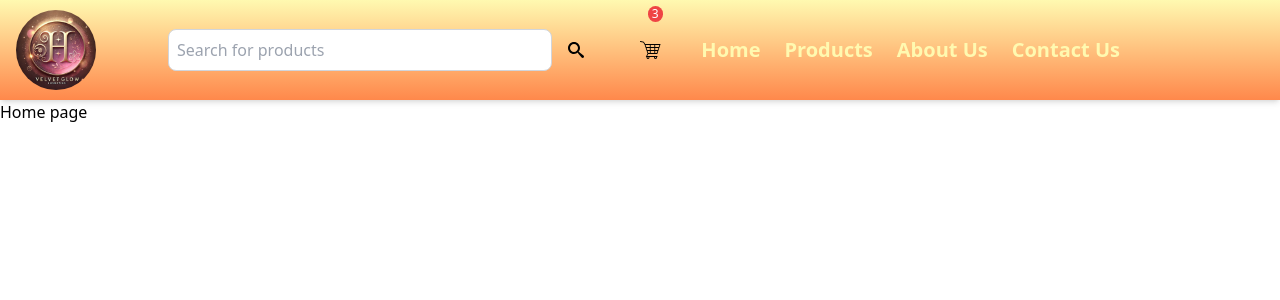
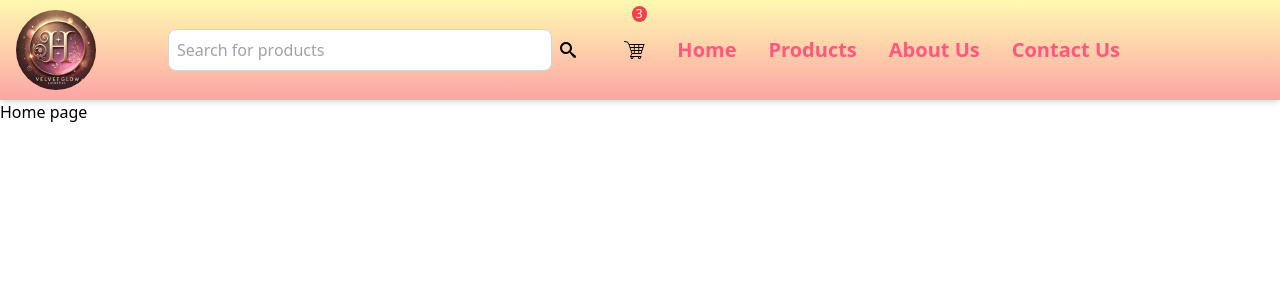
Before and after one commit to SKPHDeemantha/E-platformFrontend, a React (Vite) app: page / in a window 1280 px wide. Shown: the top 300 px of the page. Built offline with nearby package versions, Linux system fonts and the light colour scheme.

Commit message:
Update Header component styles; change background gradient, adjust link hover colors, and improve layout for better visual consistency

```diff
--- a/src/components/Header.jsx
+++ b/src/components/Header.jsx
@@ -4,7 +4,7 @@ import { GiShoppingCart } from "react-icons/gi";
 
 export default function Header() {
   return (
-    <header className="bg-gradient-to-b from-primary to-accent w-full h-[100px] flex justify-center items-center shadow-md">
+    <header className="bg-gradient-to-b from-primary to-red-300 w-full h-[100px] flex justify-center items-center shadow-md">
 
       <img
         src="/company logo.jpg"
@@ -13,20 +13,21 @@ export default function Header() {
       />
       <div className="h-full flex items-center w-full max-w-screen-lg justify-between px-4 md:px-8">
 
-        <div className="flex items-center space-x-2 p-2">
+        <div className="flex items-center  p-2">
           <input
             type="text"
             placeholder="Search for products"
             className="rounded-lg p-2 w-96 border border-gray-300 focus:outline-none focus:ring-2 focus:ring-accent"
+
           />
-          <Link className="p-2 hover:text-blue-300">
+          <Link className="p-2 hover:text-pink-900">
             <ImSearch />
           </Link>
         </div>
 
 
         <div className="relative">
-          <Link className="p-2 text-2xl hover:text-blue-300">
+          <Link className="p-2 text-2xl hover:text-pink-900">
             <GiShoppingCart />
           </Link>
           <span className="absolute top-0 right-0 bg-red-500 text-white text-xs rounded-full px-1">
@@ -35,28 +36,28 @@ export default function Header() {
         </div>
 
 
-        <div className="hidden md:flex space-x-6">
+        <div className="hidden md:flex space-x-8">
           <Link
             to="/"
-            className="text-primary font-bold text-xl hover:border-b border-b-primary"
+            className="text-mycolor font-bold text-xl hover:border-b border-b-primary hover:text-accent"
           >
             Home
           </Link>
           <Link
             to="/product"
-            className="text-primary font-bold text-xl hover:border-b border-b-primary"
+            className="text-mycolor font-bold text-xl hover:border-b border-b-primary hover:text-accent"
           >
             Products
           </Link>
           <Link
             to="/about"
-            className="text-primary font-bold text-xl hover:border-b border-b-primary"
+            className="text-mycolor font-bold text-xl hover:border-b border-b-primary hover:text-accent"
           >
             About Us
           </Link>
           <Link
             to="/contactus"
-            className="text-primary font-bold text-xl hover:border-b border-b-primary"
+            className="text-mycolor font-bold text-xl hover:border-b border-b-primary hover:text-accent"
           >
             Contact Us
           </Link>
```
